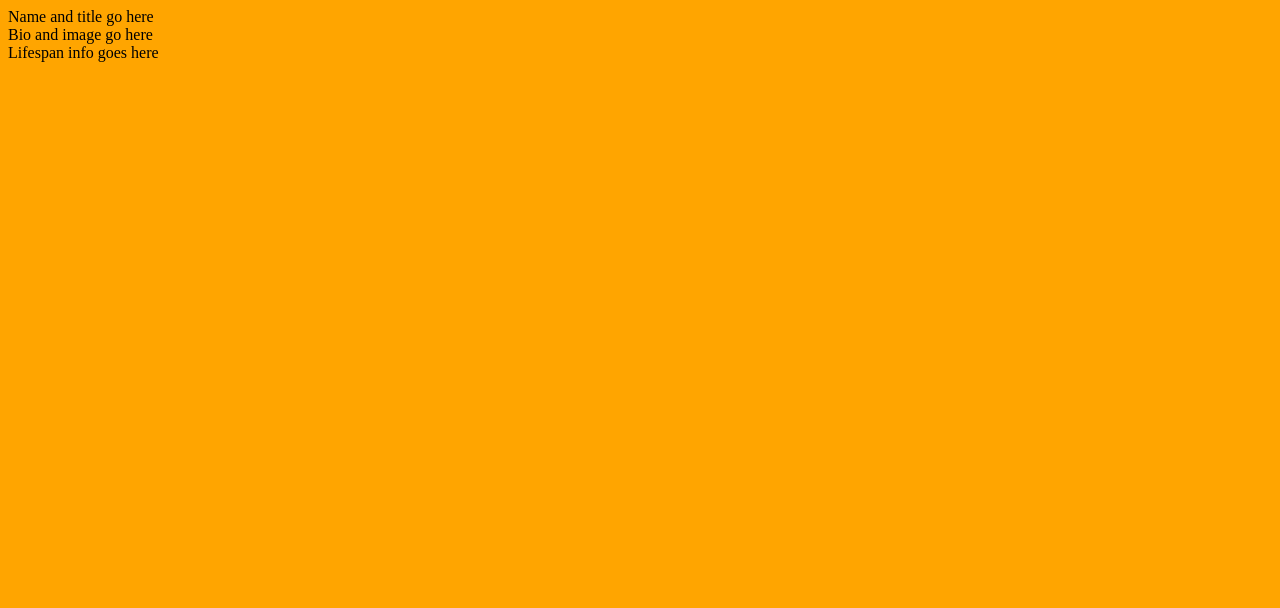
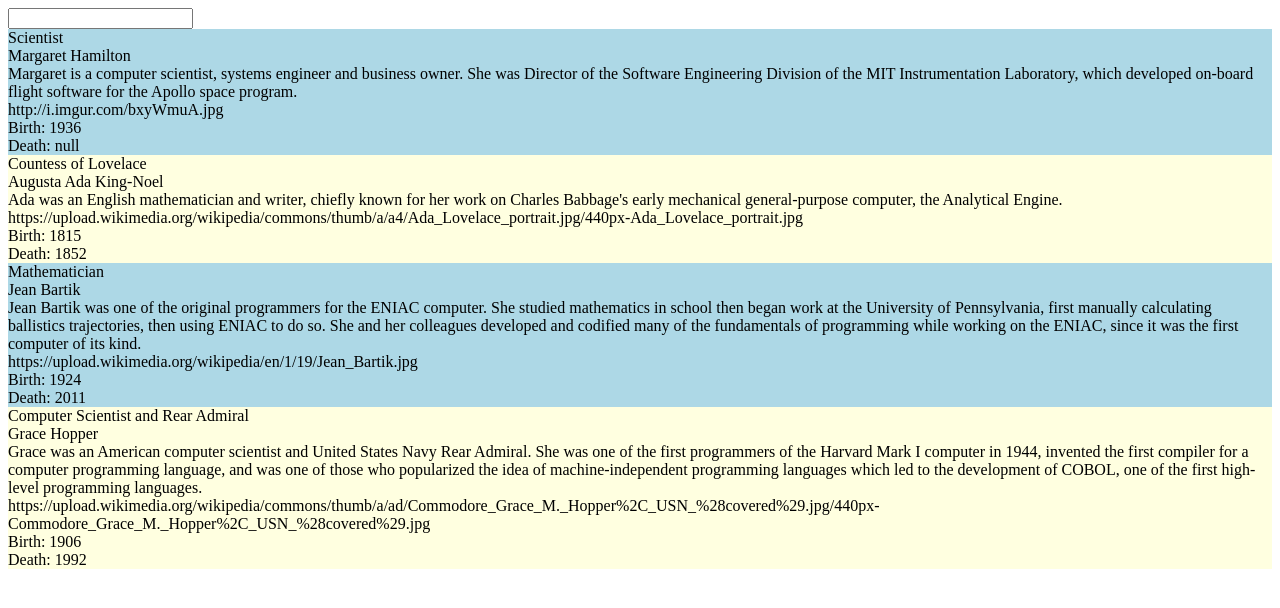
Before and after one commit to aliciabingham/wysiwyg, a plain HTML site: page index.html in a window 1280 px wide. Drawn offline with Linux system fonts and the light colour scheme.

Commit message:
completed step 9

```diff
--- a/index.html
+++ b/index.html
@@ -5,11 +5,16 @@
   <link rel="stylesheet" type="text/css" href="wysiwyg.css">
 </head>
 <body>
-<person>
-  <header>Name and title go here</header>
-  <section>Bio and image go here</section>
-  <footer>Lifespan info goes here</footer>
-</person>
+
+
+<input id="input"><br>
+<div id="container">
+ <!--  <person id="person">
+  <header id="name-title" class="first">Name and title go here</header>
+  <section id="bio-image" class="second">Bio and image go here</section>
+  <footer id="lifespan" class="third">Lifespan info goes here</footer>
+  </person> -->
+</div>
 
 <script src="wysiwyg.js" type="text/javascript" charset="utf-8" async defer></script>
 </body>
--- a/wysiwyg.css
+++ b/wysiwyg.css
@@ -1,3 +1,14 @@
-body {
-  background-color: orange;
+person {
+  display: block;
 }
+.person__container:nth-of-type(2n+1) {
+background-color: lightblue;
+}
+
+.person__container:nth-of-type(2n) {
+ background-color: lightyellow;
+}
+
+.border {
+  border: dotted blue;
+}
--- a/wysiwyg.js
+++ b/wysiwyg.js
@@ -1,15 +1,71 @@
-console.log("hello")
+var famousPeople = [
+{
+  title: "Scientist",
+  name: "Margaret Hamilton",
+  bio: "Margaret is a computer scientist, systems engineer and business owner. She was Director of the Software Engineering Division of the MIT Instrumentation Laboratory, which developed on-board flight software for the Apollo space program.",
+  image: "http://i.imgur.com/bxyWmuA.jpg",
+  lifespan: {
+    birth: 1936,
+    death: null
+  }
+},
+{
+  title: "Countess of Lovelace",
+  name: "Augusta Ada King-Noel",
+  bio: "Ada was an English mathematician and writer, chiefly known for her work on Charles Babbage's early mechanical general-purpose computer, the Analytical Engine.",
+  image: "https://upload.wikimedia.org/wikipedia/commons/thumb/a/a4/Ada_Lovelace_portrait.jpg/440px-Ada_Lovelace_portrait.jpg",
+  lifespan: {
+    birth: 1815,
+    death: 1852
+  }
+},
+{
+  title: "Mathematician",
+  name: "Jean Bartik",
+  bio: "Jean Bartik was one of the original programmers for the ENIAC computer. She studied mathematics in school then began work at the University of Pennsylvania, first manually calculating ballistics trajectories, then using ENIAC to do so. She and her colleagues developed and codified many of the fundamentals of programming while working on the ENIAC, since it was the first computer of its kind.",
+  image: "https://upload.wikimedia.org/wikipedia/en/1/19/Jean_Bartik.jpg",
+  lifespan: {
+    birth: 1924,
+    death: 2011
+  }
+},
+{
+  title: "Computer Scientist and Rear Admiral",
+  name: "Grace Hopper",
+  bio: "Grace was an American computer scientist and United States Navy Rear Admiral. She was one of the first programmers of the Harvard Mark I computer in 1944, invented the first compiler for a computer programming language, and was one of those who popularized the idea of machine-independent programming languages which led to the development of COBOL, one of the first high-level programming languages.",
+  image: "https://upload.wikimedia.org/wikipedia/commons/thumb/a/ad/Commodore_Grace_M._Hopper%2C_USN_%28covered%29.jpg/440px-Commodore_Grace_M._Hopper%2C_USN_%28covered%29.jpg",
+  lifespan: {
+    birth: 1906,
+    death: 1992
+  }
+}
+]
 
+var container = document.getElementById("container");
+var person = document.getElementById("person");
+var input = document.getElementById("input");
+container.innerHTML = "";
 
+var counter = 0;
+var outputEl = document.getElementById("container");
+for (; counter < famousPeople.length; counter++) {
+  var x = "<div>" + famousPeople[counter].title +"</div>";
+  x += "<div>" + famousPeople[counter].name + "</div>";
+  x += "<div>" + famousPeople[counter].bio + "</div>";
+  x += "<img>" + famousPeople[counter].image + "</img>";
+  x += "<div>" + "Birth: " + famousPeople[counter].lifespan.birth + "</div>";
+  x += "<div>" + "Death: " + famousPeople[counter].lifespan.death + "</div>";
+  // Give each person element a unique identifier
+  outputEl.innerHTML += `<person class="person__container" id="person--${counter}">${x}</person>`;
+}
 
+// Now containerEl will have elements in it
+var containerEl = document.getElementsByClassName("person__container");
 
-// {
-//   title: "Samurai",
-//   name: "Tomoe Gozen",
-//   bio: "Serving under Minamoto Yoshinaka, Tomoe was one of his finest soldiers, and her skills in battle dwarfed many of those held by even the strongest men in her unit.",
-//   image: "https://upload.wikimedia.org/wikipedia/commons/4/48/Tomoe-Gozen.jpg"
-//   lifespan: {
-//     birth: 1747,
-//     death: 1797
-//   }
-// }
+// Event listeners are created
+for (var i = 0; i < containerEl.length; i++) {
+  containerEl[i].addEventListener("click", function (event) {
+    event.currentTarget.classList.toggle("border");
+    input.focus();
+  });
+};
```
